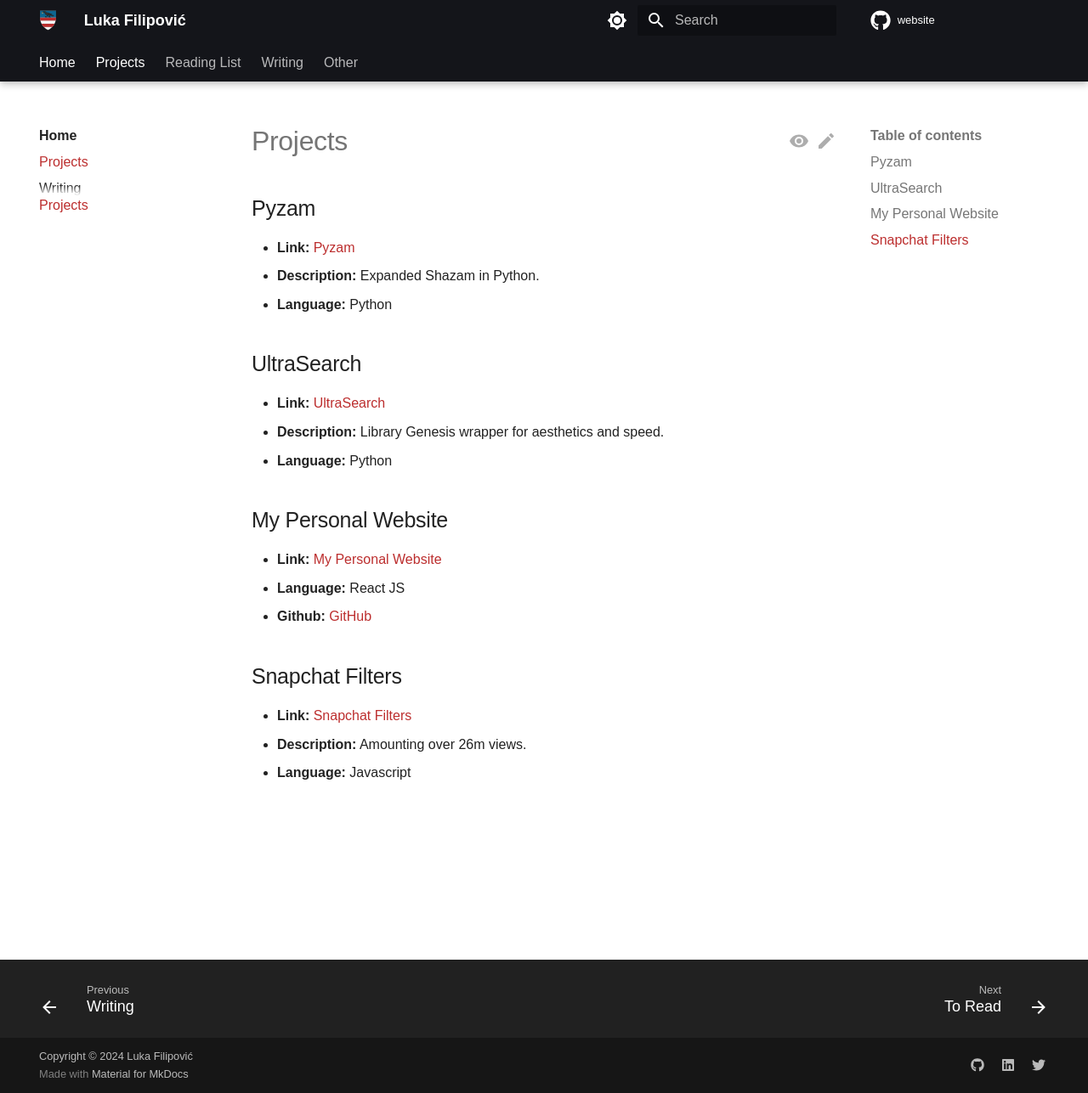
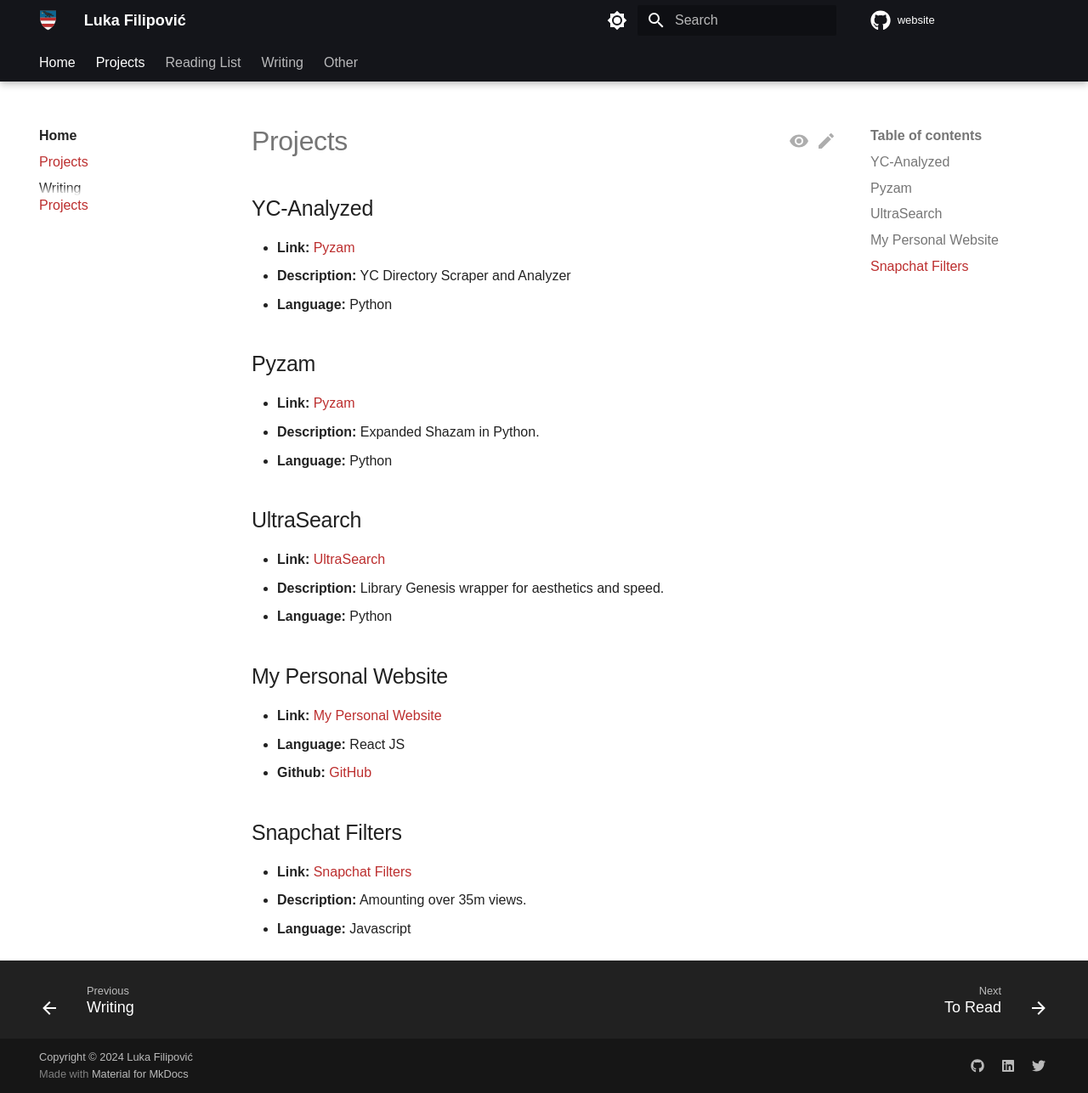
Before and after one commit to lukaflpvc/website, an MkDocs documentation site: the page built from docs/projects.md, in a window 1280 px wide and 1287 px high. Shown: the whole window at 85% size. Built offline with MkDocs 1.6.1 and Material for MkDocs 9.7.7, drawn with Linux system fonts in a browser that asks for light colours; some web fonts are replaced; comment, search, counter and statistics services are not loaded.

Commit message:
new books, index and projects

```diff
--- a/docs/projects.md
+++ b/docs/projects.md
@@ -1,4 +1,9 @@
 # Projects
+
+## YC-Analyzed
+- **Link:** [Pyzam](https://github.com/lukafilipxvic/YC-Analyzed)
+- **Description:** YC Directory Scraper and Analyzer
+- **Language:** Python
 
 ## Pyzam
 - **Link:** [Pyzam](https://github.com/lukafilipxvic/Pyzam)
@@ -17,5 +22,5 @@
 
 ## Snapchat Filters
 - **Link:** [Snapchat Filters](https://www.snapchat.com/add/lukafilipxvic)
-- **Description:** Amounting over 26m views.
+- **Description:** Amounting over 35m views.
 - **Language:** Javascript
```
Also changed, not shown: docs/index.md (+1 -1 lines), docs/reading-list/to-read.md (+1 -1 lines), docs/writing/posts/analysing-every-yc-batch-ever.md (+13 -3 lines), docs/writing/posts/on-definite-optimism.md (+8 -3 lines), 1 other file.
